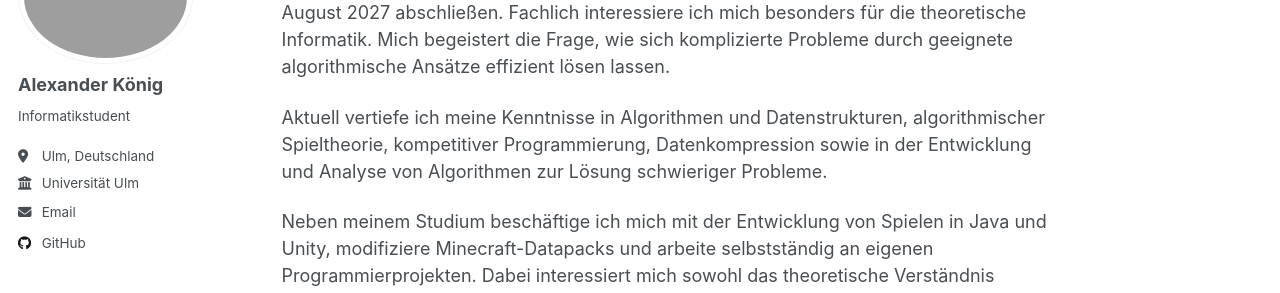
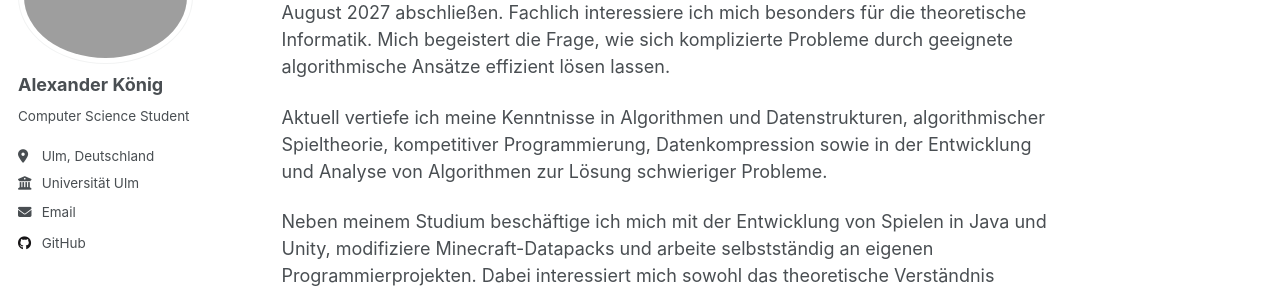
Before and after one commit to StoicAlexreal/stoicalexreal.github.io, a Jekyll site: the page built from _pages/about.md, in a window 1280 px wide. Shown: the part 169-462 px from the top of the page. Built offline with Jekyll 4.4.1, drawn with Linux system fonts in a browser that asks for light colours; a script that is not in the unit is left out.

Commit message:
Update bio to 'Computer Science Student'

```diff
--- a/_config.yml
+++ b/_config.yml
@@ -25,7 +25,7 @@ author:
   avatar           : "profilepic.JPG"
   name             : "Alexander König"
   pronouns         : # example: "he/him"
-  bio              : "Informatikstudent"
+  bio              : "Computer Science Student"
   location         : "Ulm, Deutschland"
   employer         : "Universität Ulm"
   uri              : # URL
```
